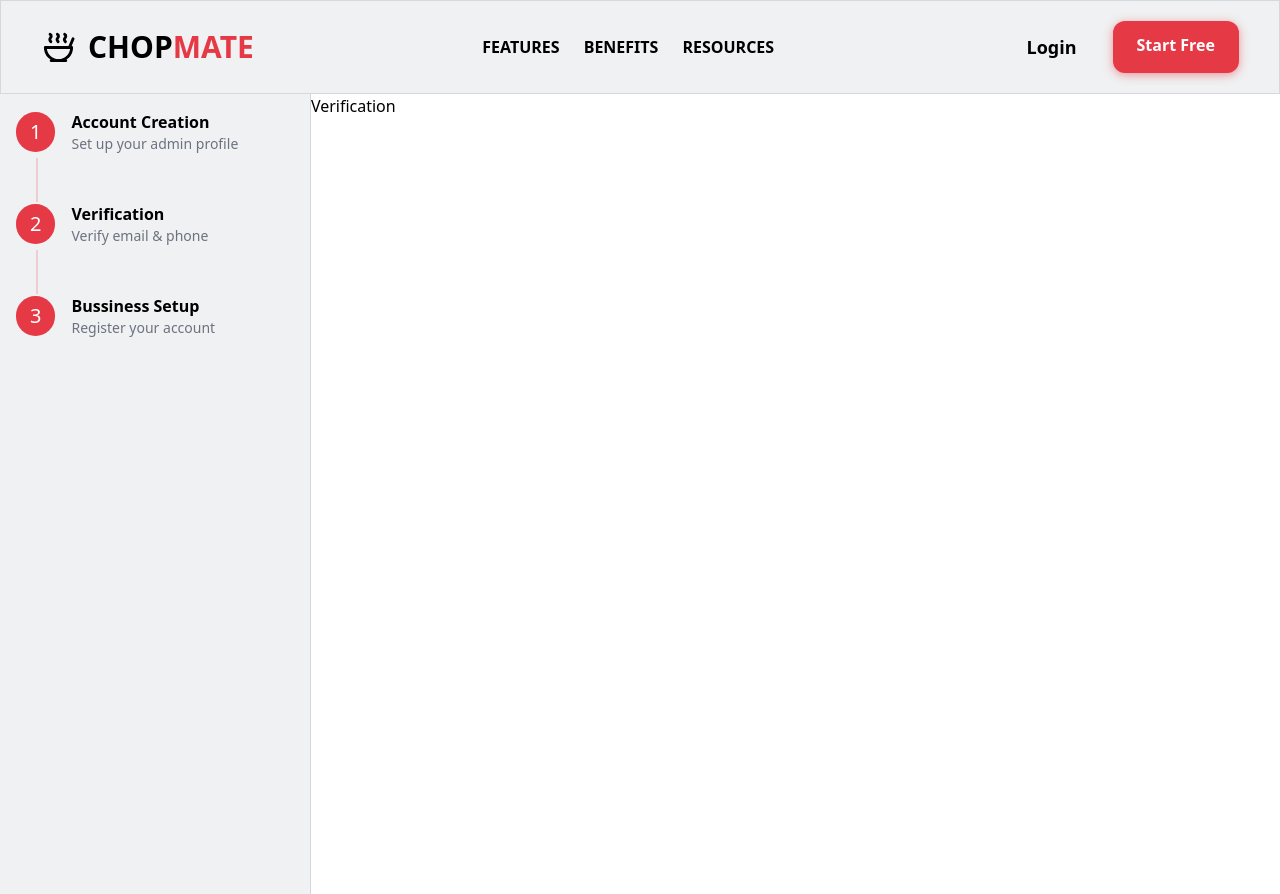
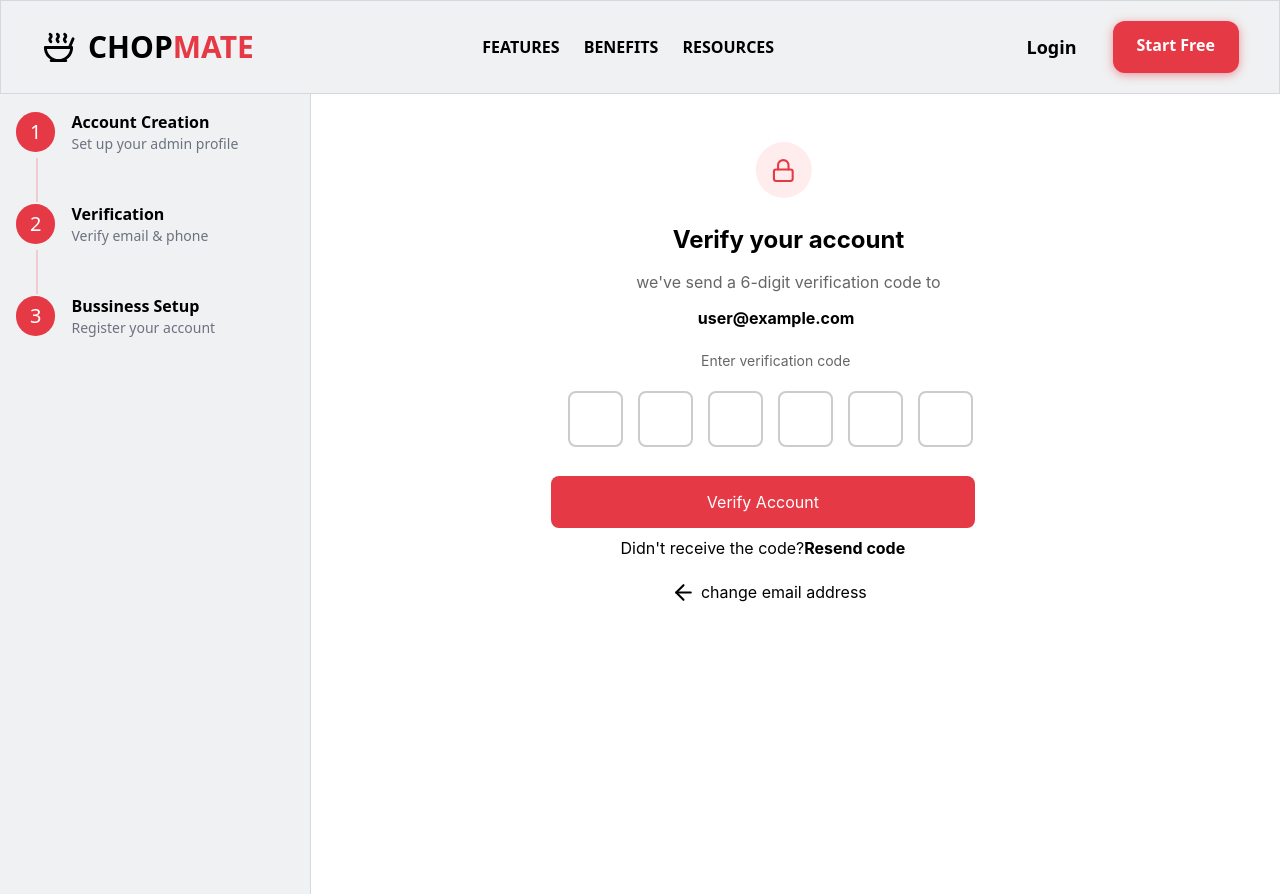
Before and after one commit to Mubarak-Ade/CHOPMATE, a React app in the folder frontend/: page /signup/verification in a window 1280 px wide. Built offline with nearby package versions, Linux system fonts and the light colour scheme; the HTML template or start-up script is replaced by a standard one.

Commit message:
abdulwaheed

```diff
--- a/frontend/src/index.css
+++ b/frontend/src/index.css
@@ -9,6 +9,17 @@
 	--color-emerald: #2ecc71ff;
  }
 
-body {
+verify-card{
 	background-color: var(--color-white);
 }
+.outer-container {
+	height: 100vh;
+	background-color: lightblue;
+	display: flex;
+	justify-content: center;
+	align-items: center;
+}
+.inner-container {
+	background-color: lightpink;
+	width: 400px;
+}
--- a/frontend/src/pages/SignUp/Verification.jsx
+++ b/frontend/src/pages/SignUp/Verification.jsx
@@ -1,7 +1,54 @@
+import { ArrowLeft, Lock, TextAlignCenter, Thermometer } from 'lucide-react'
 import React from 'react'
+import "../../verify.css"
+import {Icon} from "../../components/custom/Icon"
 
 export const Verification = () => {
+
   return (
-    <div>Verification</div>
-  )
+    <section className='verify-card'>
+      <div className='verify-lock'><Icon icon={Lock} /></div>
+
+       <h2
+       className='verify-title'>Verify your account</h2>
+
+         <p className='verify-subtitle'>we've send a 6-digit verification code to
+
+         </p>
+          <p className='stronge'><strong>user@example.com</strong></p>
+
+
+         <label
+         className='verify-label'>Enter verification code</label>
+
+           <div class="otp-wrapper">
+           <div className='otp-container'>
+                     <input type='text'
+            maxLength={1} />
+                     <input type='text'
+            maxLength={1} />
+                     <input type='text'
+            maxLength={1} />
+                    <input type='text'
+            maxLength={1} />
+                    <input type='text'
+            maxLength={1} />
+                    <input type='text'
+            maxLength={1} />
+           </div>
+</div>
+           <button
+           className='verify-button'>Verify Account</button>
+
+                <p className='verify-resend'>
+                  Didn't receive the code? <a
+                  href='#'><strong className='resend'>Resend code</strong></a>
+                </p>
+
+                <a href='#'
+                className='verify-change-email'>
+                  <Icon icon={ArrowLeft} /> change email address</a>
+
+    </section>
+  );
 }
--- /dev/null
+++ b/frontend/src/verify.css
@@ -0,0 +1,170 @@
+css
+
+body {
+    text-align: center;
+    display: flex;
+
+}
+
+.verify-wrapper {
+    min-height: 100vh;
+    display: flex;
+    align-items: center;
+    justify-content: center;
+    background: #fafafa;
+}
+
+.verify-card {
+    width: 100%;
+    max-width: 520px;
+    background: #ffffff;
+    padding: 48px;
+    border-radius: 12px;
+    box-shadow: 0 10px 30px rgba(red, green, blue, alpha);
+    font-family: inter,system-ui,sans-serif;
+}
+
+.verify-lock {
+    width: 56px;
+    height: 56px;
+    border-radius: 50%;
+    background: #ffecec;
+    color: #e63946;
+    display: flex;
+    justify-content: center;
+    align-items: center;
+    font-size: 24px;
+    margin-bottom: 24px;
+    transform: translateX(31vw);
+}
+
+.verify-title {
+    animation: moveToEnd;
+    left: 100%;
+    margin: 0 0 12px;
+    font-size: 24px;
+    text-align: center;
+    justify-content: center;
+    display: flex;
+    align-items: center;
+    transform: translateX(17vw);
+    font-weight: bold;
+}
+.verify-subtitle {
+    color: #666;
+    margin-bottom: 32px;
+    line-height: 1.5;
+    display: flex;
+    text-align: justify;
+    justify-content: center;
+    align-items: center;
+    transform: translateX(17vw);
+}
+
+.stronge {
+    display: flex;
+    justify-content: center;
+    text-align: center;
+    width: 70%;
+    transform: translateX(21vw);
+    position: relative;
+    top: -20px;
+}
+
+.verify-label {
+    font-size: 14px;
+    color: #666;
+    display: flex;
+    justify-content: center;
+    transform: translateX(16vw);
+    gap: 15px;
+    margin-bottom: 20px;
+
+}
+
+.opt-wrapper {
+    height: 100vh;
+    display: flex;
+    justify-content: center;
+    align-items: center;
+}
+
+.otp-container {
+    display: flex;
+    gap: 15px;
+    justify-content: center;
+    outline: none;
+    height: 55px;
+    font-weight: bold;
+    width: 55px;
+    height: 55px;
+    text-align: center;
+}
+
+
+.otp-container input {
+    width: 55px;
+    height: 56px;
+    border-radius: 8px;
+    border: 1px solid #ddd;
+    font-size: 20px;
+    text-align: center;
+    font-weight: bold;
+    border-radius: 8px;
+    outline: none;
+    font-weight: bold;
+    transform: translateX(30vw);
+    border: 2px solid #ccc;
+}
+
+.verify-code-inputes inpute:focus {
+    outline: none;
+    border-color: #e63946;
+}
+
+.verify-button {
+    width: 100%;
+    height: 52px;
+    background: #e63946;
+    border: none;
+    border-radius: 8px;
+    color: #ffffff;
+    font-size: 16px;
+    cursor: pointer;
+    display: flex;
+    justify-content: center;
+    align-items: center;
+    transform: translateX(15vw);
+    top: 20px;
+    margin-top: 7%;
+}
+.verify-resend {
+    justify-content: center;
+    display: flex;
+    transform: translateX(15vw);
+}
+.verify-button {
+    justify-content: center;
+    margin-bottom: 8px;
+    display: flex;
+}
+
+.verify-account {
+    margin-top: 16px;
+    font-size: 14px;
+    color: #666;
+    display: flex;
+    justify-content: center;
+    margin-bottom: 8px;
+}
+
+.verify-change-email {
+    margin-left: 260px;
+    margin-top: 20px;
+    width: 300px;
+    /* background-color: #e63946; */
+    text-align: center;
+    display: flex;
+    justify-content: center;
+    gap: 5px;
+}
```
Also changed, not shown: 2 other files (tests, documents, lock files or other folders).
